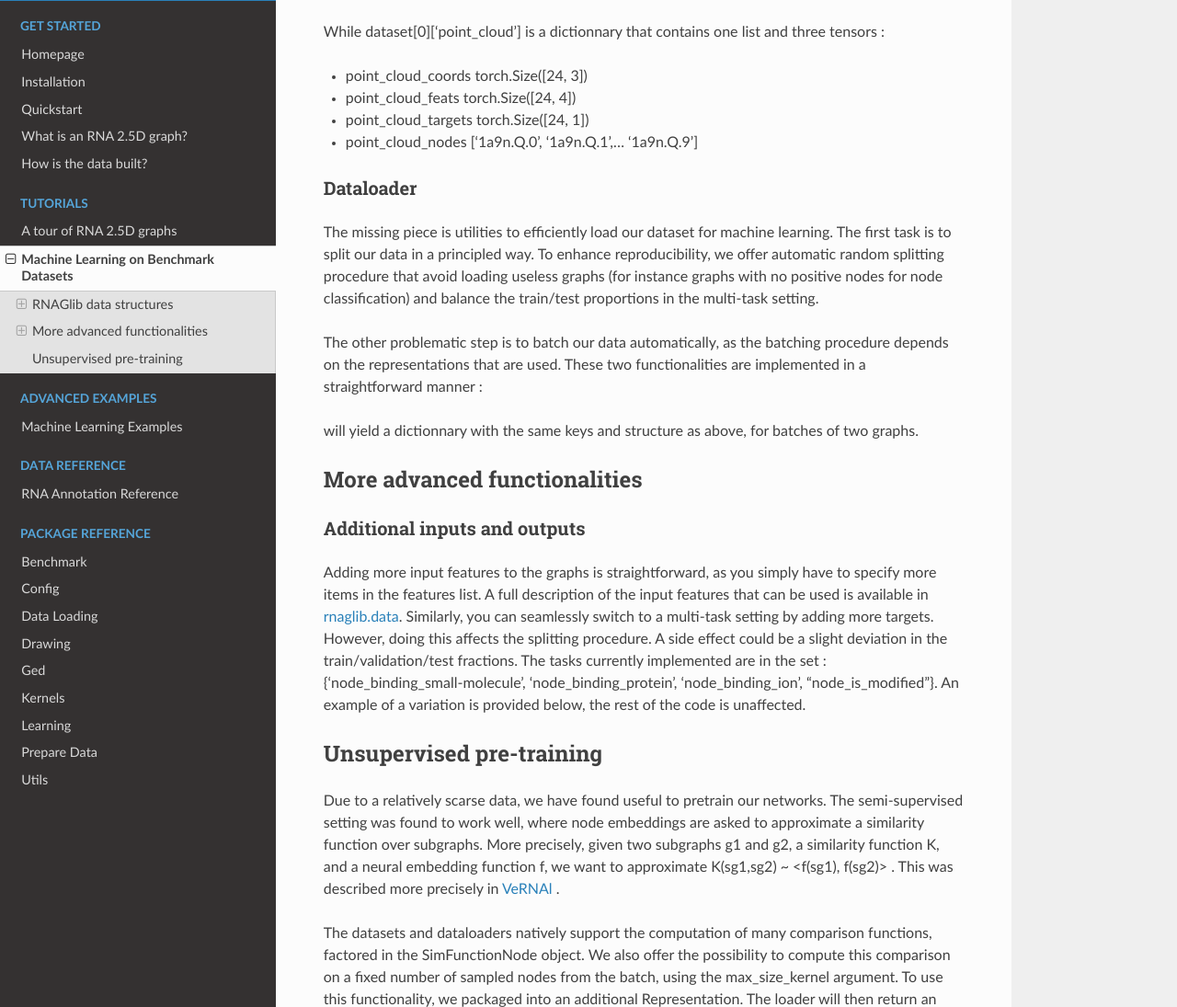
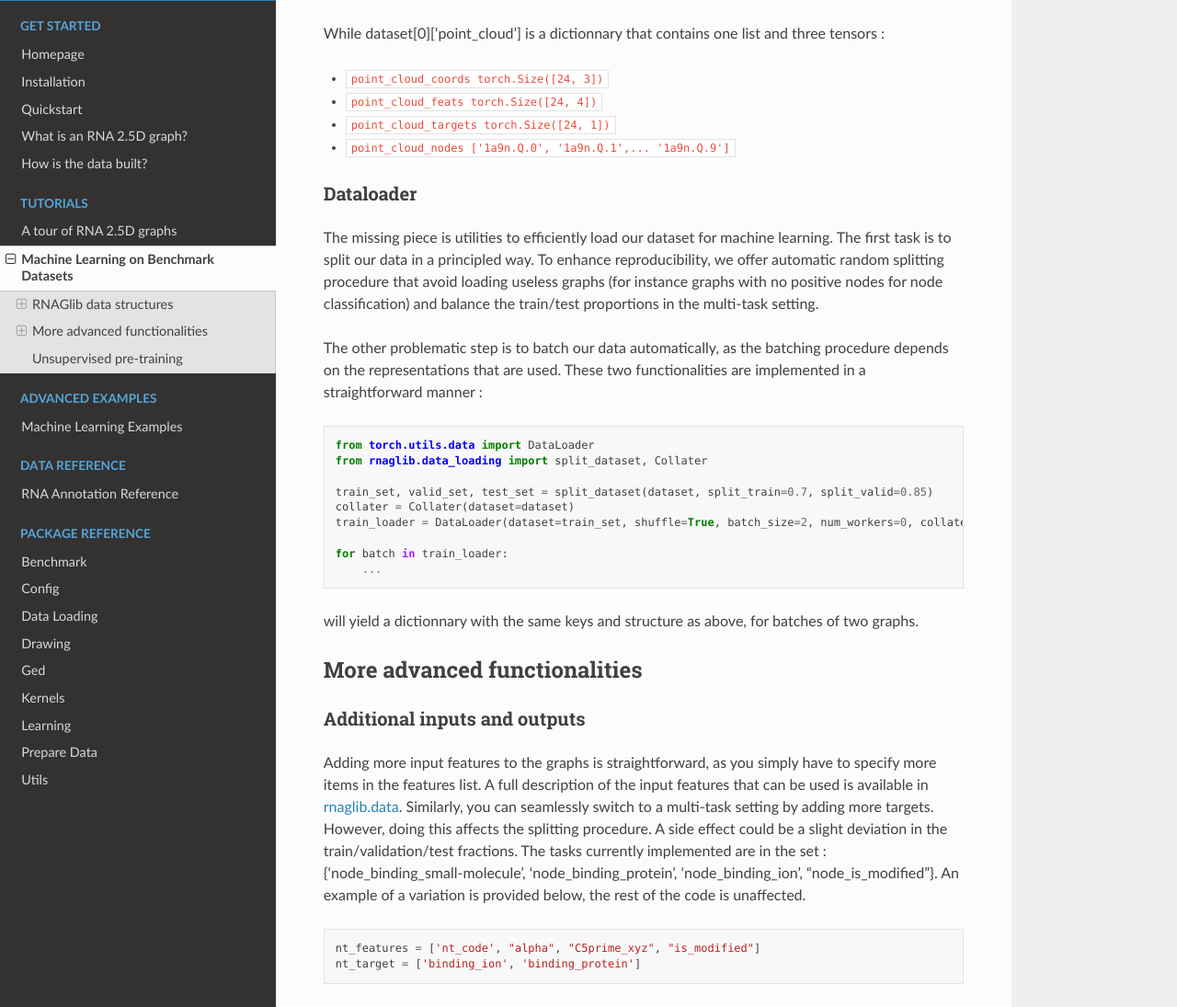
Before and after one commit to cgoliver/rnaglib, a Sphinx documentation site: the page built from docs/source/tuto_ml.rst, in a window 1280 px wide and 1400 px high, scrolled down 2074 px. Shown: the part 305-1400 px from the top of the window at 92% size. Built offline with Sphinx 7.4.7 and the Read the Docs theme 2.0.0, drawn with Linux system fonts in a browser that asks for light colours; some of the changed text lies outside the part shown.

Commit message:
doc spacing

```diff
--- a/docs/source/index.rst
+++ b/docs/source/index.rst
@@ -73,6 +73,7 @@ Get started with RNAGlib
 ---------------------------
 
 * :doc:`Install<install>`
+* :doc:`Quickstart<quickstart>`
 * :doc:`Learn about RNA 2.5D Graphs<what_is>`
 * :doc:`Annotation reference <rna_ref>`
 
--- a/docs/source/quickstart.rst
+++ b/docs/source/quickstart.rst
@@ -46,4 +46,4 @@ For that we have the ``RNADataset`` object.::
 
 
 This object holds the same objects as above but also supports ML functionalities such as converting the RNAs to different representations (graphs, point clouds, voxels) and to different frameworks (dgl, torch, pytorch geometric)
-See the ML :doc:`tutorial <tuto_ml>` for more on model training and tasks.
+See the ML :doc:`tutorial <tuto_ml>` for more on model training and tas.
--- a/docs/source/tuto_ml.rst
+++ b/docs/source/tuto_ml.rst
@@ -103,15 +103,15 @@ or point clouds.
 In our case, the RNA has 24 nucleotides and is approximately 12 Angrstroms wide.
 Hence, dataset[0]['point_cloud'] is a dictionnary that contains two grids in the PyTorch order :
 
-* voxel_feats : torch.Size([4, 6, 5, 6])
-* voxel_target : torch.Size([1, 6, 5, 6])
+* ``voxel_feats : torch.Size([4, 6, 5, 6])``
+* ``voxel_target : torch.Size([1, 6, 5, 6])``
 
 While dataset[0]['point_cloud'] is a dictionnary that contains one list and three tensors :
 
-* point_cloud_coords torch.Size([24, 3])
-* point_cloud_feats torch.Size([24, 4])
-* point_cloud_targets torch.Size([24, 1])
-* point_cloud_nodes ['1a9n.Q.0', '1a9n.Q.1',... '1a9n.Q.9']
+* ``point_cloud_coords torch.Size([24, 3])``
+* ``point_cloud_feats torch.Size([24, 4])``
+* ``point_cloud_targets torch.Size([24, 1])``
+* ``point_cloud_nodes ['1a9n.Q.0', '1a9n.Q.1',... '1a9n.Q.9']``
 
 Dataloader
 ~~~~~~~~~~
@@ -125,6 +125,7 @@ The other problematic step is to batch our data automatically, as the batching p
 that are used. These two functionalities are implemented in a straightforward manner :
 
 .. code-block:: python
+
     from torch.utils.data import DataLoader
     from rnaglib.data_loading import split_dataset, Collater
 
@@ -152,6 +153,7 @@ The tasks currently implemented are in the set : {'node_binding_small-molecule',
 An example of a variation is provided below, the rest of the code is unaffected.
 
 .. code-block:: python
+
     nt_features = ['nt_code', "alpha", "C5prime_xyz", "is_modified"]
     nt_target = ['binding_ion', 'binding_protein']
 
@@ -169,6 +171,7 @@ To use this functionality, we packaged into an additional Representation.
 The loader will then return an additional field in the batch, with a 'ring' key that represents the values of the similarity function over subgraphs.
 
 .. code-block:: python
+
     from rnaglib.kernels import node_sim
     from rnaglib.representations import RingRepresentation
 
```
